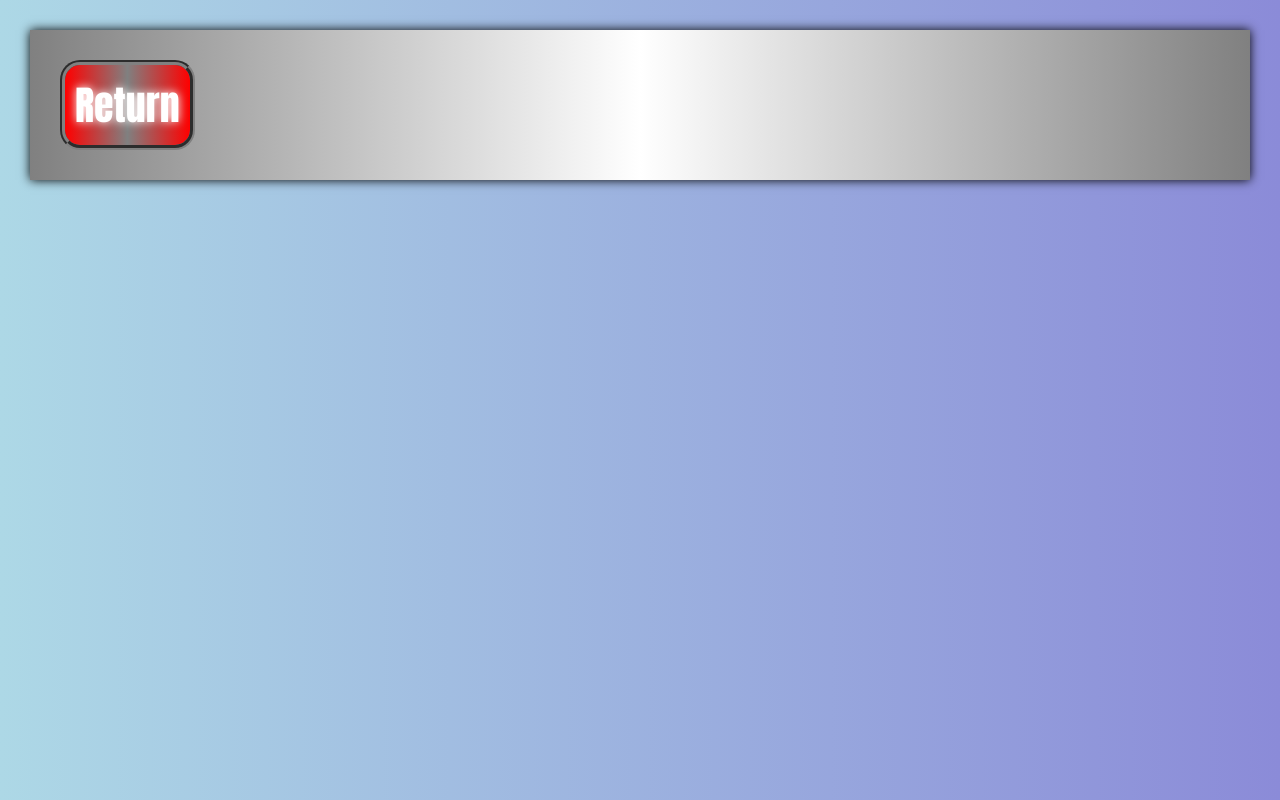
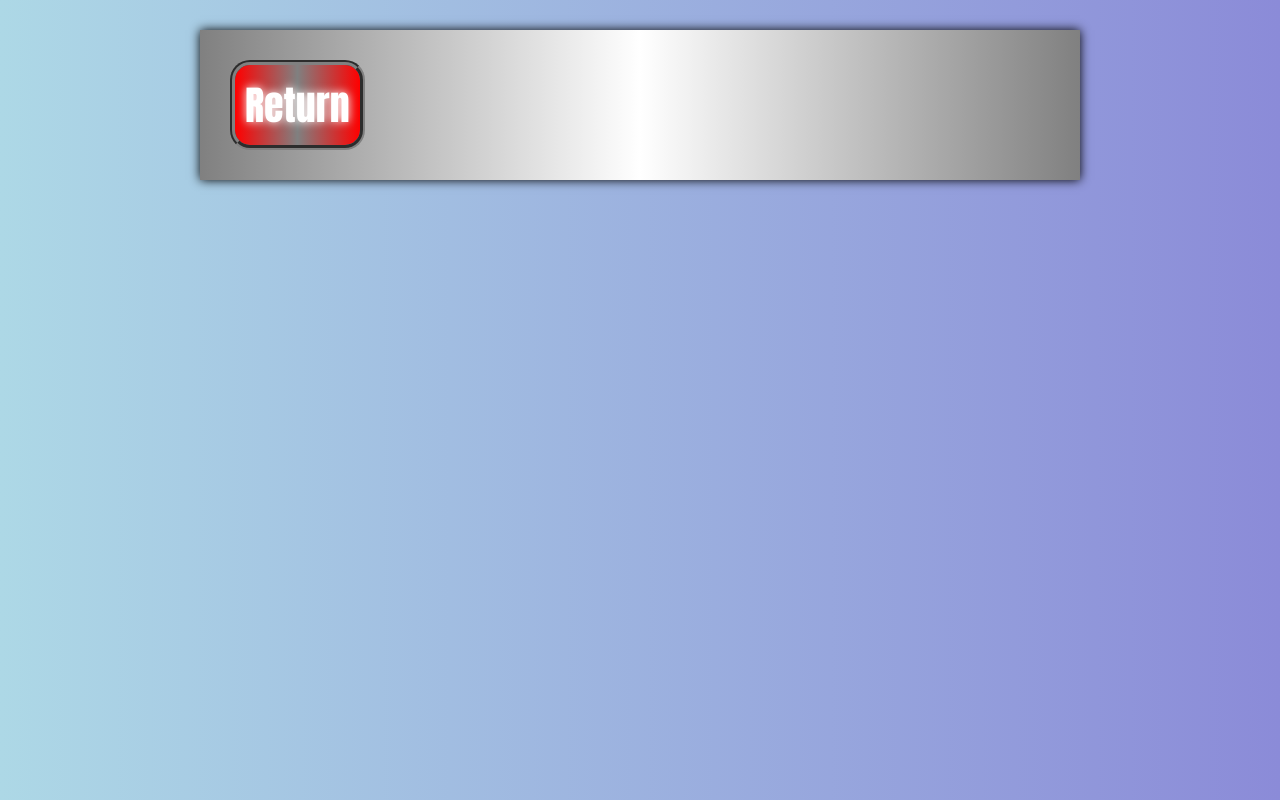
Before and after one commit to LlessReal/PERS-PORTFOLIO, a plain HTML site: page pages/brand.html in a window 1280 px wide. Drawn offline with Linux system fonts and the light colour scheme.

Commit message:
New essay format

```diff
--- a/style.css
+++ b/style.css
@@ -16,10 +16,12 @@ main {
 }
 
 main.altpages {
+    margin: 30px 200px;
     flex-direction: column;
     align-items: normal;
     width: auto;
     height: 50%;
+    line-height: 2;
 }
 
 .pfpside {
```
